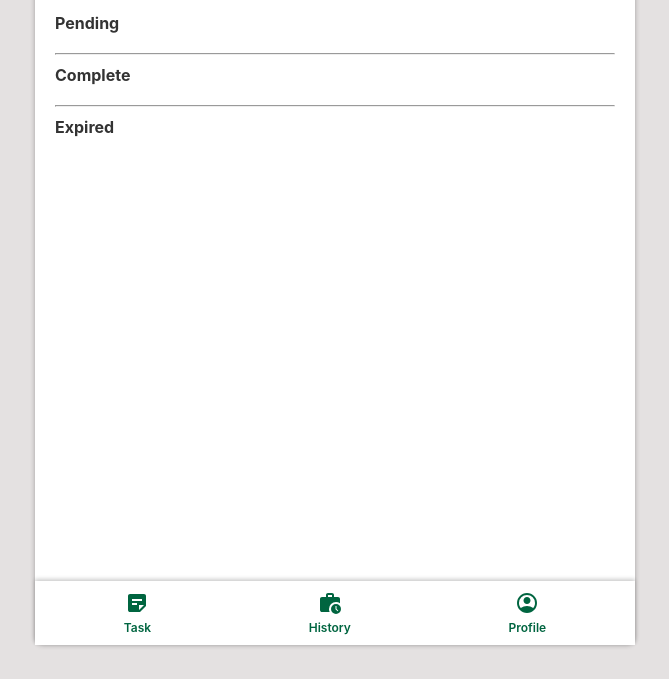
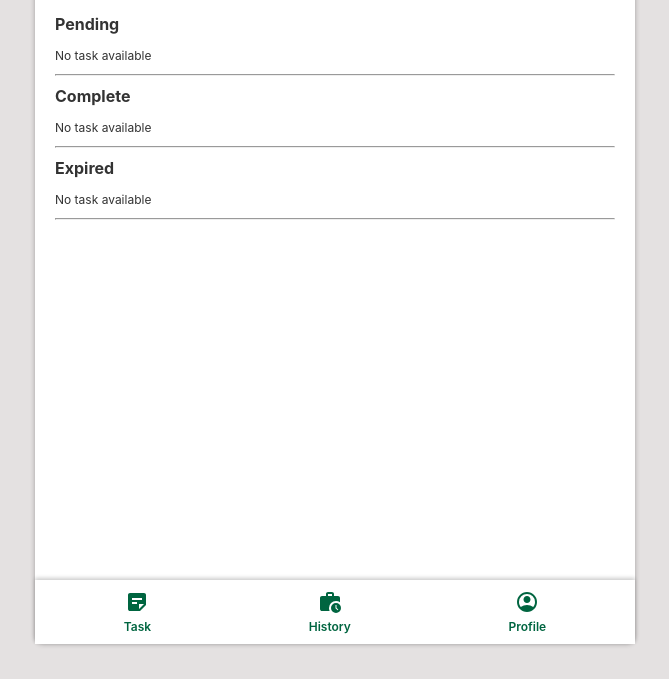
Before and after one commit to vigiperez24/Cvsu-To-Do, a website with bundled scripts: page public/history.html in a window 1280 px wide. Shown: the part 121-800 px from the top of the page, without its empty margins (305-974 px from the left). Built offline with nearby package versions, Linux system fonts and the light colour scheme; no server answers.

Commit message:
Fix  history

```diff
--- a/public/css/history.css
+++ b/public/css/history.css
@@ -178,6 +178,10 @@ li a {
   opacity: 0.2;
 }
 
+#noAvailable{
+  color: #333333;
+  font-size: 12px;
+}
 /* Mobile Screen responsive */
 @media (max-width: 768px) {
   body {
--- a/public/history.html
+++ b/public/history.html
@@ -27,7 +27,9 @@
         <div class="title-content">
           <p>Pending</p>
         </div>
-        <div id="pending-container" class="task-section"></div>
+        <div id="pending-container" class="task-section">
+          <span id="noAvailable">No task available</span>
+        </div>
 
 
         <hr>
@@ -36,7 +38,9 @@
         <div class="title-content">
           <p>Complete</p>
         </div>
-        <div id="complete-container" class="task-section"></div>
+        <div id="complete-container" class="task-section">
+          <span id="noAvailable">No task available</span>
+        </div>
 
         <hr>
 
@@ -44,9 +48,14 @@
         <div class="title-content">
           <p>Expired</p>
         </div>
-        <div id="expired-container" class="task-section"></div>
+        <div id="expired-container" class="task-section">
+          <span id="noAvailable">No task available</span>
+
+        </div>
+        <hr>
       </main>
-      <hr>
+
+
       <!-- Navbar -->
       <nav class="navbar">
         <ul>
--- a/public/src/history.js
+++ b/public/src/history.js
@@ -7,11 +7,11 @@ import {
   where,
   getDocs,
   deleteDoc,
-  doc
+  doc,
 } from "https://www.gstatic.com/firebasejs/11.6.0/firebase-firestore.js";
 import {
   getAuth,
-  onAuthStateChanged
+  onAuthStateChanged,
 } from "https://www.gstatic.com/firebasejs/11.6.0/firebase-auth.js";
 
 // Firebase config
@@ -22,7 +22,7 @@ const firebaseConfig = {
   storageBucket: "cvsu-to-do-fda9a.appspot.com",
   messagingSenderId: "831938988582",
   appId: "1:831938988582:web:8e957ce70aa358e1f7b4e7",
-  measurementId: "G-W30F99SD5S"
+  measurementId: "G-W30F99SD5S",
 };
 
 // Initialize Firebase
@@ -35,6 +35,7 @@ const pendingContainer = document.getElementById("pending-container");
 const completeContainer = document.getElementById("complete-container");
 const expiredContainer = document.getElementById("expired-container");
 
+
 // Function to render a task to the appropriate container
 const renderTask = (taskData, container, isComplete = false) => {
   const taskDiv = document.createElement("div");
@@ -42,7 +43,9 @@ const renderTask = (taskData, container, isComplete = false) => {
 
   // Format the task creation date
   const createdAt = taskData.createdAt ? taskData.createdAt.toDate() : null;
-    const formattedCreatedAt = createdAt ? createdAt.toLocaleDateString() : "Unknown";
+  const formattedCreatedAt = createdAt
+    ? createdAt.toLocaleDateString()
+    : "Unknown";
 
   // Format the task due date
   const dueDate = taskData.date ? new Date(taskData.date) : null;
@@ -53,13 +56,20 @@ const renderTask = (taskData, container, isComplete = false) => {
   let statusText = "";
   let statusColor = "";
 
+  // If no available Task
+  // Hide "No task available" span in this container, if visible
+  const noAvailableSpan = container.querySelector("span");
+  if (noAvailableSpan) {
+    noAvailableSpan.style.display = "none";
+  }
+
   const today = new Date();
   today.setHours(0, 0, 0, 0); // Normalize to compare dates only
 
   // Set task status based on its completion and due date
   if (isComplete) {
     statusText = "Completed!";
-      statusColor = "green"
+    statusColor = "green";
   } else if (dueDate && dueDate < today) {
     statusText = "Expired";
     statusColor = "red";
@@ -74,8 +84,10 @@ const renderTask = (taskData, container, isComplete = false) => {
   // Task HTML structure with date, status, and a delete button
   taskDiv.innerHTML = `
       <div class="title-date">
-        <p class="${isComplete ? 'completed' : ''}">${taskData.title}</p>
-        <p class="description ${isComplete ? 'completed' : ''}">${taskData.description}</p>
+        <p class="${isComplete ? "completed" : ""}">${taskData.title}</p>
+        <p class="description ${isComplete ? "completed" : ""}">${
+    taskData.description
+  }</p>
         <span>Created At: ${formattedCreatedAt}</span><br>
         <span>Due Date: ${formattedDueDate} </span>
       </div>
@@ -138,6 +150,4 @@ onAuthStateChanged(auth, async (user) => {
     // If no user is logged in, redirect to the login page
     window.location.href = "index.html";
   }
-
-
 });
```
Lines whose indentation alone changed are shown as unchanged.
